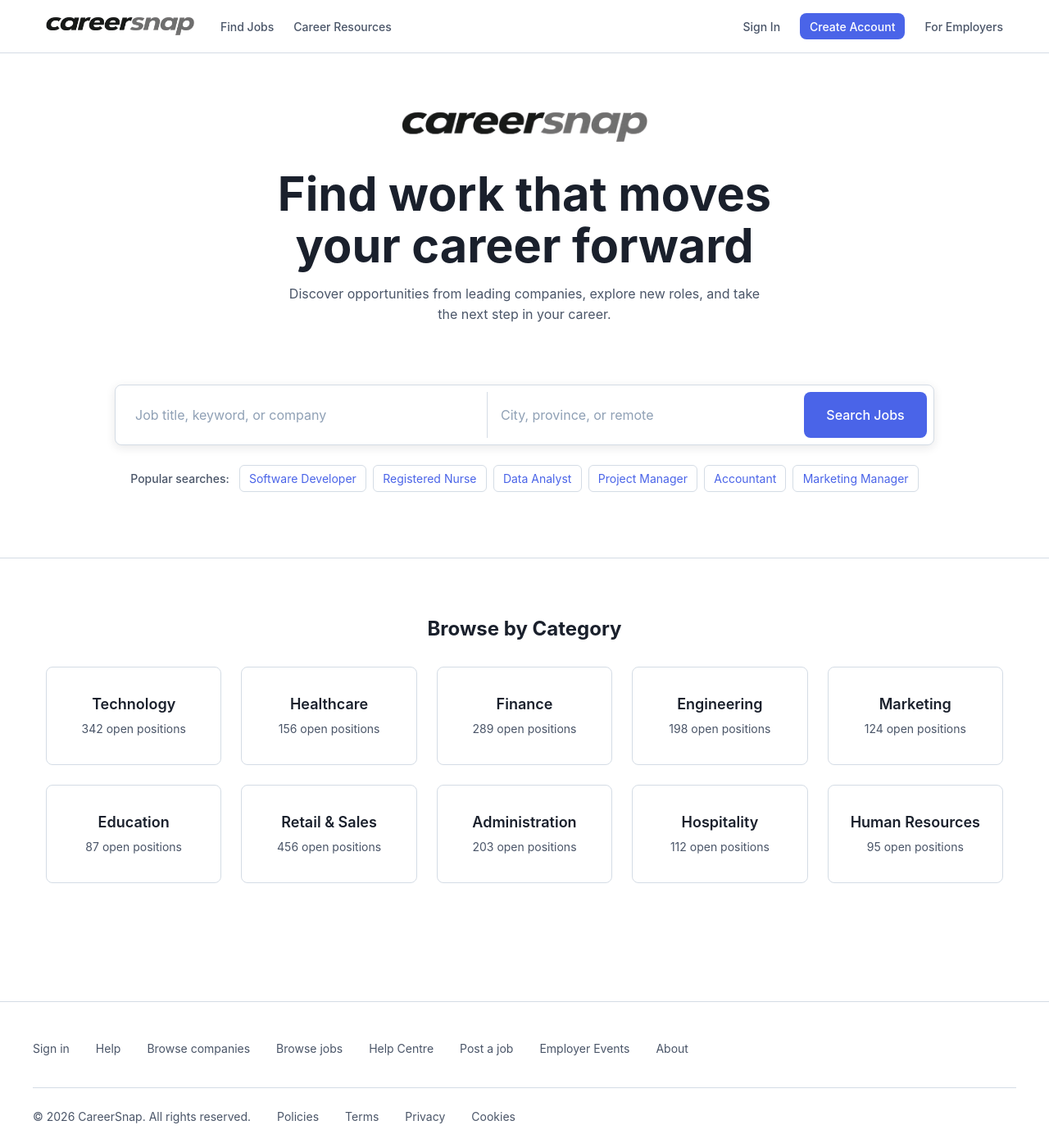
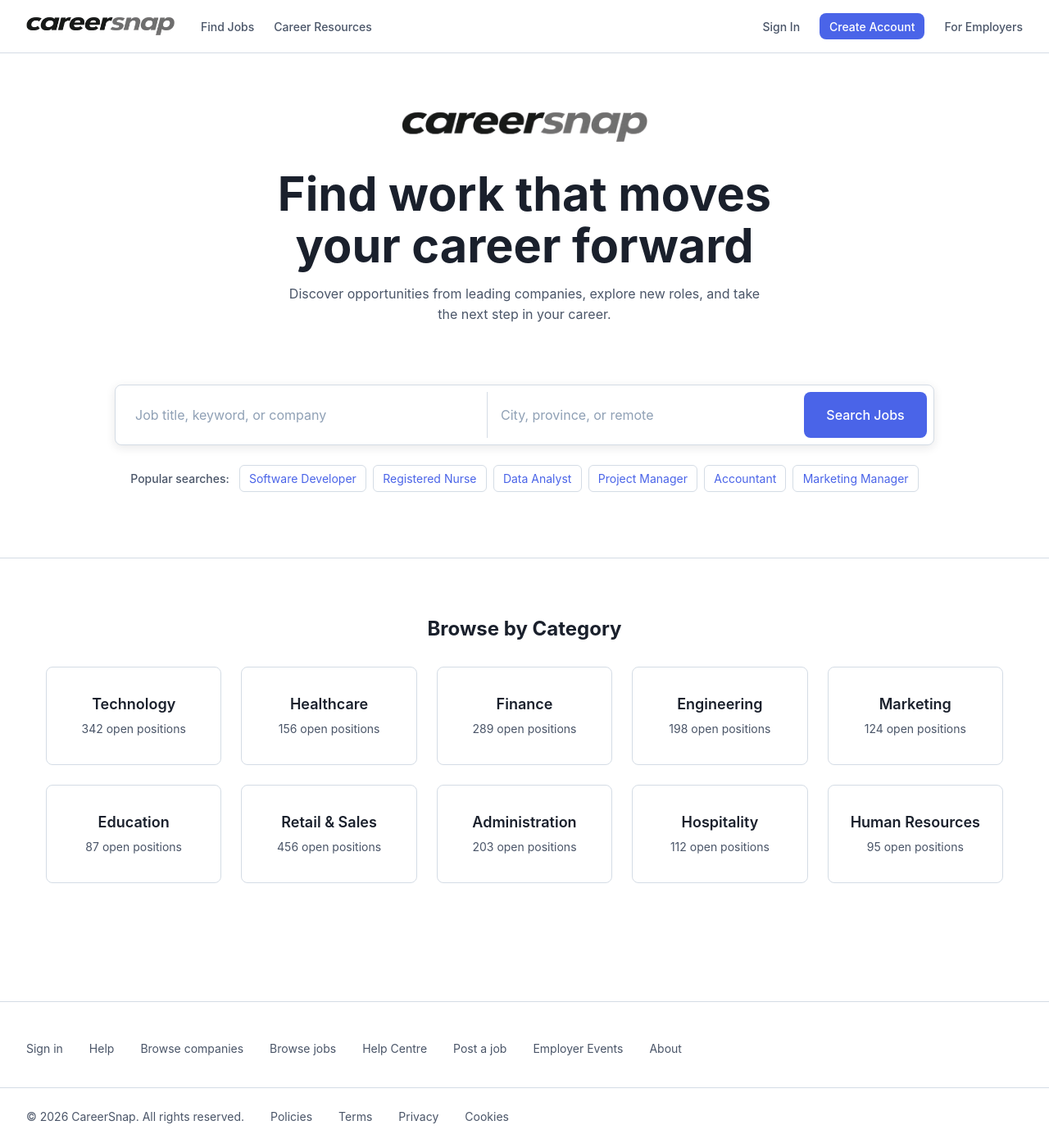
Before and after one commit to CareerSnap-Group/careersnap, a Next.js app: page / in a window 1280 px wide. Shown: the whole page at 82% size. Built offline with nearby package versions, Linux system fonts and the light colour scheme; no server answers.

Commit message:
commit changes

```diff
--- a/components/layout/footer.module.css
+++ b/components/layout/footer.module.css
@@ -26,11 +26,15 @@
   .footer {
     padding: 2.75rem var(--spacing-md) 1.75rem;
     margin-top: 4rem;
+    padding-left: 0;
+    padding-right: 0;
   }
 
   .container,
   .bottom {
-    max-width: 1200px;
+    max-width: none;
+    padding-left: 32px;
+    padding-right: 32px;
   }
 
   .brand {
--- a/components/layout/header.module.css
+++ b/components/layout/header.module.css
@@ -39,6 +39,18 @@
   display: flex;
   align-items: center;
   justify-content: space-between;
+}
+
+@media (min-width: 1024px) {
+  .container {
+    max-width: none;
+    padding-left: 32px;
+    padding-right: 32px;
+  }
+
+  .landingHeader .container {
+    max-width: none;
+  }
 }
 
 .logo {
```
